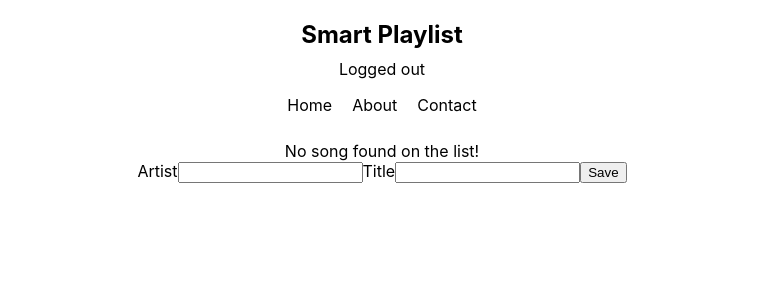
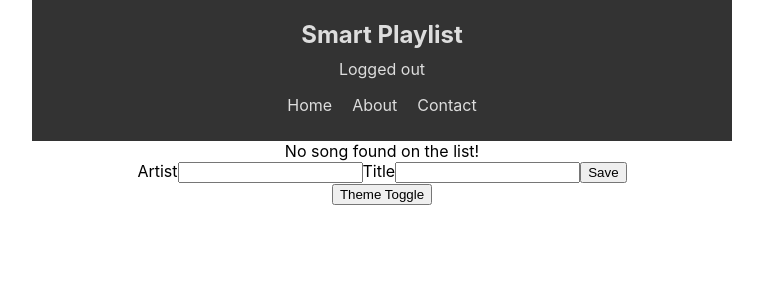
Before and after one commit to reinertisa/smart-user-playlist, a React (Create React App) app in the folder sup-website/: page / in a window 1280 px wide. Shown: the top 300 px of the page, without its empty margins (258-1021 px from the left). Built offline with nearby package versions, Linux system fonts and the light colour scheme; the HTML template or start-up script is replaced by a standard one.

Commit message:
fix(website): use theme context in components

```diff
--- a/sup-website/src/App.js
+++ b/sup-website/src/App.js
@@ -4,6 +4,7 @@ import SongForm from "./components/song/Form";
 import Navbar from "./components/Navbar";
 import AuthContextProvider from "./components/context/AuthContext";
 import ThemeContextProvider from "./components/context/ThemeContext";
+import ThemeToggle from "./components/ThemeToggle";
 
 function App() {
   return (
@@ -15,6 +16,7 @@ function App() {
                   </AuthContextProvider>
                   <SongList />
                   <SongForm />
+                  <ThemeToggle />
               </SongContextProvider>
           </ThemeContextProvider>
       </div>
--- a/sup-website/src/components/Navbar.js
+++ b/sup-website/src/components/Navbar.js
@@ -1,12 +1,15 @@
 import {useContext} from 'react';
 import {AuthContext} from "./context/AuthContext";
+import {ThemeContext} from "./context/ThemeContext";
 
 export default function Navbar() {
-    const {isAuthenticated} = useContext(AuthContext);
+    const {isAuthenticated, toggleAuth} = useContext(AuthContext);
+    const {isLightTheme, darkMode, lightMode} =  useContext(ThemeContext);
+    const theme = isLightTheme ? lightMode : darkMode;
     return (
-        <nav>
+        <nav style={{background: theme.ui, color: theme.syntax}}>
             <h1>Smart Playlist</h1>
-            <div>{isAuthenticated ? 'Logged in' : 'Logged out'}</div>
+            <div onClick={toggleAuth}>{isAuthenticated ? 'Logged in' : 'Logged out'}</div>
             <ul>
                 <li>Home</li>
                 <li>About</li>
--- a/sup-website/src/components/song/Details.js
+++ b/sup-website/src/components/song/Details.js
@@ -1,11 +1,14 @@
 import {useContext} from 'react'
 import {SongContext} from "../context/SongContext";
+import {ThemeContext} from "../context/ThemeContext";
 
 export default function SongDetails({song}) {
     const {dispatchSongs} = useContext(SongContext);
+    const {isLightTheme, darkMode, lightMode} = useContext(ThemeContext);
+    const theme = isLightTheme ? lightMode : darkMode;
 
     return (
-        <li onClick={() => dispatchSongs({type: 'REMOVE_SONG', id: song.id})}>
+        <li style={{background: theme.ui}} onClick={() => dispatchSongs({type: 'REMOVE_SONG', id: song.id})}>
             <div className="artist">{song.artist}</div>
             <div className="title">{song.title}</div>
         </li>
--- a/sup-website/src/components/song/List.js
+++ b/sup-website/src/components/song/List.js
@@ -1,12 +1,15 @@
 import {useContext} from 'react';
 import {SongContext} from "../context/SongContext";
 import SongDetails from "./Details";
+import {ThemeContext} from "../context/ThemeContext";
 
 export default function SongList() {
     const {songs} = useContext(SongContext);
+    const {isLightTheme, darkMode, lightMode} = useContext(ThemeContext);
+    const theme = isLightTheme ? lightMode : darkMode;
 
     return songs?.length > 0 ? (
-        <div className="song-list">
+        <div className="song-list" style={{color: theme.syntax, background: theme.bg}}>
             <ul>
                 {songs.map(song => (
                     <SongDetails key={song.id} song={song} />
```
